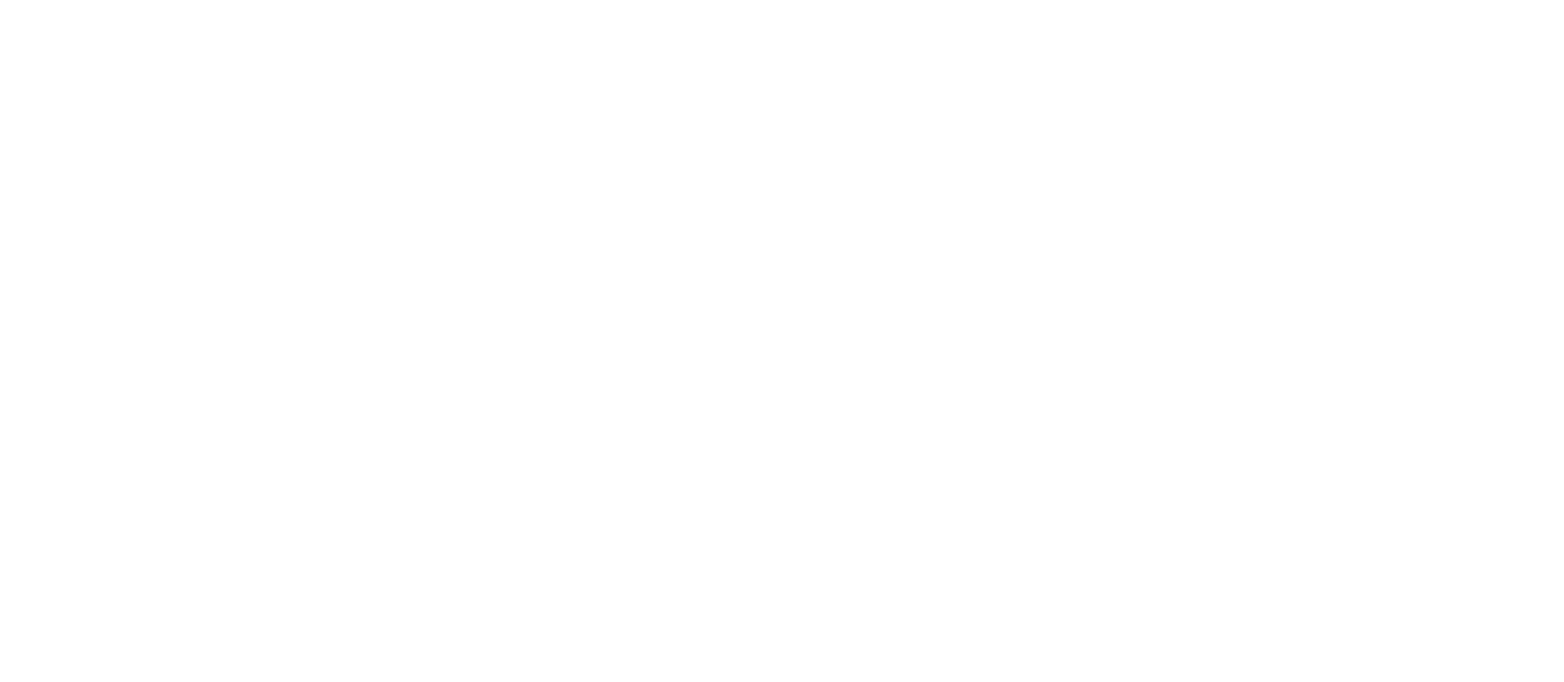
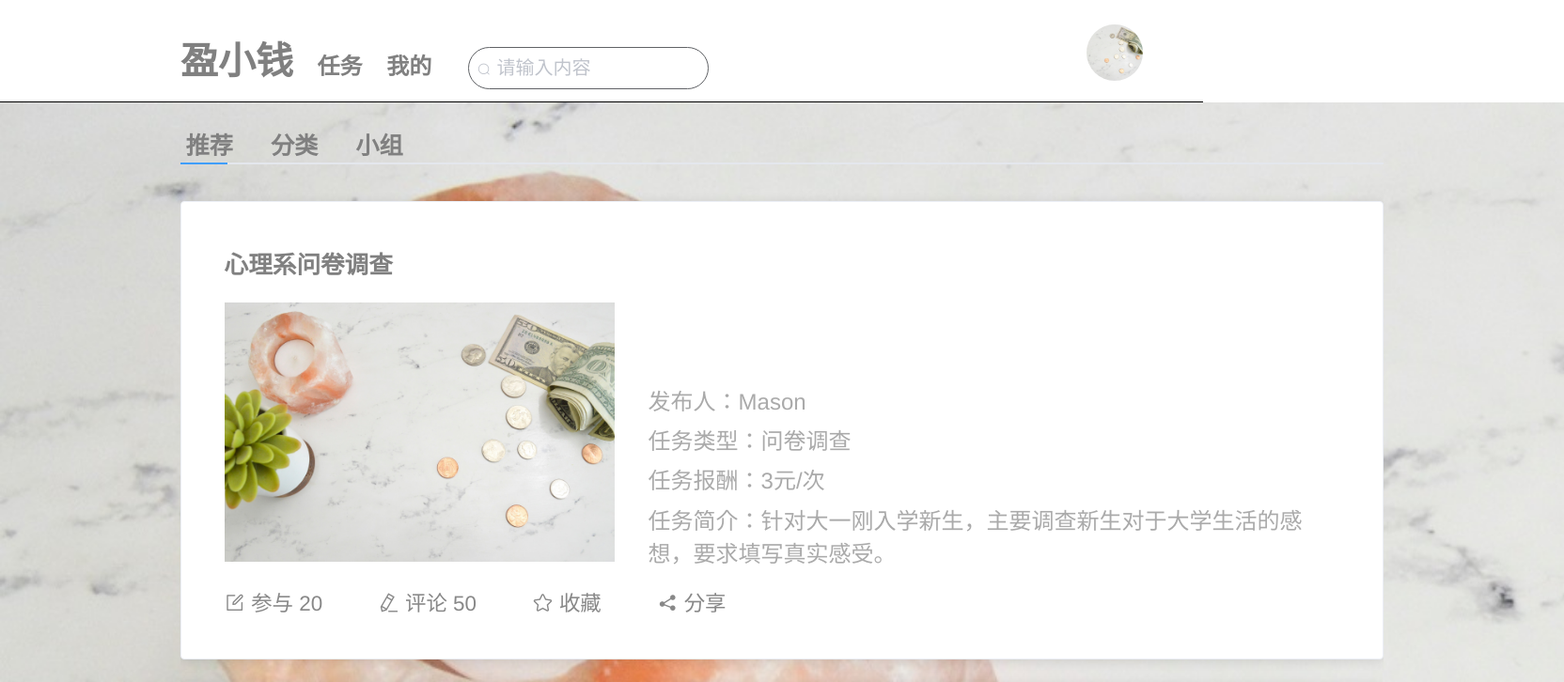
Before and after one commit to haowe-7/Fat-Wallet-FrontEnd, a Vue app: page /mainpage/task in a window 1280 px wide. Shown: the top 726 px of the page at 94% size, 1664 px wide, since content can reach past the window. Built offline with nearby package versions, Linux system fonts and the light colour scheme.

Commit message:
feat: 增加`主页面->任务->推荐`部分样式
Change-Id: I58d099a6038e8c5d34911cb6885ebce5416bf9ec

```diff
--- a/src/components/Login.vue
+++ b/src/components/Login.vue
@@ -1,5 +1,5 @@
 <template>
-  <div id="main">
+  <div id="login-main">
     <img id="logo" src="../assets/盈小钱logo.png"/>
     <div id="input-box">
       <el-form :model="loginForm" ref="loginForm" status-icon :rules="loginRules">
@@ -95,7 +95,7 @@
 
 <style>
 
-#main {
+#login-main {
   background: url("../assets/background.jpg"), no-repeat;
   background-size: cover;
   width: 100%;
--- a/src/components/MainPage.vue
+++ b/src/components/MainPage.vue
@@ -1,21 +1,45 @@
 <template>
-  <div id="mainpage">
-    <MainPageNavigationBar id="mainpage-navigationbar"></MainPageNavigationBar>
-    <MainPageContentModule id="mainpage-content-module"></MainPageContentModule>
+  <div>
+    <div id="header">
+      <span id="title">盈小钱</span>
+      <router-link to="/mainpage/task" class="nav">任务</router-link>
+      <router-link to="/mainpage/myinfo" class="nav">我的</router-link>
+      <div class='search-box'>
+        <el-input
+          placeholder="请输入内容"
+          prefix-icon="el-icon-search"
+          maxlength="10"
+          v-model="search_text">
+        </el-input>
+      </div>
+      <el-popover
+        enterable='false'
+        placement="bottom"
+        visible-arrow='false'
+        trigger="hover">
+        <div class="simpleDetail">
+          <p>主页</p>
+          <p>设置</p>
+          <p>消息</p>
+          <p>退出</p>
+        </div>
+        <div slot="reference" class="avatar">
+          <img src="../assets/background.jpg" />
+        </div>
+			</el-popover>
+    </div>
+    <router-view></router-view>
   </div>
 </template>
 
 <script>
-  import MainPageNavigationBar from '@/components/MainPageNavigationBar';
-  import MainPageContentModule from '@/components/MainPageContentModule';
+
 export default {
   name: 'MainPage',
-    components: {
-      MainPageNavigationBar,
-      MainPageContentModule
-    },
+  components: {},
   data() {
     return {
+      search_text: ''
     };
   },
   methods: {
@@ -23,28 +47,80 @@
   mounted() {
   }
 };
+
 </script>
 
 <style>
-
-#mainpage {
-  background-size: cover;
-  width: 100%;
-  height: 100%;
-  padding: 0%;
-  margin: 0%;
+#header {
+  border-bottom: 1px solid;
+  padding-top: 2%;
+  padding-bottom: 1%;
 }
 
-#mainpage-navigationbar {
-  width: 100%;
-  height: 10%;
+#title {
+  font-size: 250%;
+  font-weight: bold;
+  margin-left: 15%;
 }
 
-#mainpage-content-module {
-  width: 70%;
-  height: 90%;
-  margin-left: 15%;
-  margin-right: 15%;
+.nav {
+  font-size: 150%;
+  font-weight: bold;
+  color: gray;
+  margin-left: 2%;
+  cursor: pointer;
+  text-decoration:none;
+}
+
+.el-input {
+  font-size: 20px;
+}
+
+.el-input input {
+  height: 45px;
+  border-color: gray;
+  background-color:transparent;
+  border: 1px solid;
+  border-radius: 25px;
+}
+
+.search-box {
+  display: inline-block;
+  margin-left: 3%;
+  width: 20%;
+}
+
+.avatar {
+  display: inline-block;
+  float: right;
+  margin: auto;
+  margin-right: 5%;
+  width: 60px;
+  height: 60px;
+  overflow: hidden;
+  border-radius: 50%;
+}
+
+.avatar img {
+  width: auto;
+  height: 100%;
+  margin-left: -50%;
+}
+
+.el-popover {
+  border: 1px solid;
+  padding: 0px;
+}
+
+p {
+  text-align: center;
+  font-size: 125%;
+  font-weight: bold;
+  color: gray;
+  cursor: pointer;
+  border: 1px solid;
+  padding: 5%;
+  margin: 0px;
 }
 
 </style>
--- a/src/components/MainPageContentModule.vue
+++ /dev/null
@@ -1,26 +0,0 @@
-<template>
-<div id="mainpage-content-module">
-</div>
-</template>
-
-<script>
-export default {
-  name: 'MainPageContentModule',
-  data() {
-    return {
-    };
-  },
-  methods: {
-  },
-  mounted() {
-  }
-};
-</script>
-
-<style>
-
-#mainpage-content-module {
-  background-color: yellow;
-}
-
-</style>
--- a/src/components/MainPageNavigationBar.vue
+++ /dev/null
@@ -1,26 +0,0 @@
-<template>
-<div id="mainpage-navigationbar">
-</div>
-</template>
-
-<script>
-export default {
-  name: 'MainPageNavigationBar',
-  data() {
-    return {
-    };
-  },
-  methods: {
-  },
-  mounted() {
-  }
-};
-</script>
-
-<style>
-
-#mainpage-navigationbar {
-  background-color: blue;
-}
-
-</style>
--- /dev/null
+++ b/src/components/MyInfoPage.vue
@@ -0,0 +1,24 @@
+<template>
+  <div id="main">
+    <span>我的页面</span>
+  </div>
+</template>
+
+<script>
+
+export default {
+  name: 'Login',
+  components: {
+  },
+  data() {
+    return {
+    };
+  },
+  methods: {
+  },
+};
+</script>
+
+<style>
+
+</style>
--- /dev/null
+++ b/src/components/RecommendPage.vue
@@ -0,0 +1,28 @@
+<template>
+  <div>
+    <div v-for="o in 4" :key="o" class="text item">
+        <TaskBlock></TaskBlock>
+    </div>
+  </div>
+</template>
+
+<script>
+import TaskBlock from '@/components/TaskBlock';
+
+export default {
+  name: 'RecommendPage',
+  components: {
+    TaskBlock
+  },
+  data() {
+    return {
+    };
+  },
+  methods: {
+  },
+};
+</script>
+
+<style>
+
+</style>
--- /dev/null
+++ b/src/components/TaskBlock.vue
@@ -0,0 +1,77 @@
+<template>
+  <el-card class="box-card">
+    <div id="task-title">心理系问卷调查</div>
+    <div id="content">
+      <img src="../assets/background.jpg"/>
+      <div id="info">
+        <div class='item'> 发布人：Mason </div>
+        <div class='item'> 任务类型：问卷调查 </div>
+        <div class='item'> 任务报酬：3元/次 </div>
+        <div class='item'> 任务简介：针对大一刚入学新生，主要调查新生对于大学生活的感想，要求填写真实感受。 </div>
+      </div>
+    </div>
+    <div id="footer">
+      <span class='footer-item'><i class="el-icon-edit-outline"></i> 参与 20</span>
+      <span class='footer-item'><i class="el-icon-edit"></i> 评论 50</span>
+      <span class='footer-item'><i class="el-icon-star-off"></i> 收藏</span>
+      <span class='footer-item'><i class="el-icon-share"></i> 分享</span>
+    </div>
+  </el-card>
+</template>
+
+<script>
+
+export default {
+  name: 'TaskBlock',
+  components: {
+  },
+  data() {
+    return {
+    };
+  },
+  methods: {
+  },
+};
+</script>
+
+<style>
+.box-card {
+  margin-top: 2%;
+  padding: 2%;
+}
+
+#task-title {
+  font-size: 160%;
+  font-weight: bold;
+  color: gray;
+  margin-bottom: 2%;
+}
+
+img {
+  width: 35%;
+}
+
+#info {
+  display: inline-block;
+  width: 60%;
+  height: 100%;
+  margin-left: 3%;
+  font-size: 150%;
+  color: #AAAAAA;
+}
+
+.item {
+  margin-bottom: 1%;
+}
+
+#footer {
+  margin-top: 1%;
+}
+
+.footer-item {
+  font-size: 140%;
+  color: #888888;
+  margin-right: 5%;
+}
+
+</style>
--- /dev/null
+++ b/src/components/TaskPage.vue
@@ -0,0 +1,54 @@
+<template>
+  <div id="main">
+    <el-tabs v-model="activeName" @tab-click="handleClick">
+      <el-tab-pane name="recommend">
+        <span slot="label" class='sub-title'>推荐</span>
+        <RecommendPage></RecommendPage>
+      </el-tab-pane>
+      <el-tab-pane name="classification">
+        <span slot="label" class='sub-title'>分类</span>
+        分类
+      </el-tab-pane>
+      <el-tab-pane name="group">
+        <span slot="label" class='sub-title'>小组</span>
+        小组
+      </el-tab-pane>
+    </el-tabs>
+  </div>
+</template>
+<script>
+import RecommendPage from '@/components/RecommendPage';
+
+export default {
+  name: 'TaskPage',
+  components: {
+    RecommendPage
+  },
+  data() {
+    return {
+      activeName: 'recommend', // 初始为推荐界面
+    };
+  },
+  methods: {
+    handleClick(tab, event) {
+      console.log(tab, event);
+    }
+  }
+};
+</script>
+<style>
+#main {
+  padding-top: 2%;
+  padding-left: 15%;
+  padding-right: 15%;
+}
+
+.sub-title {
+  font-size: 180%;
+  font-weight: bold;
+  color: gray;
+  margin-left: 10%;
+  padding: 1%;
+  cursor: pointer;
+}
+</style>
--- a/src/router/index.js
+++ b/src/router/index.js
@@ -3,6 +3,8 @@
 import Login from '@/components/Login';
 import Register from '@/components/Register';
 import MainPage from '@/components/MainPage';
+import Task from '@/components/TaskPage';
+import MyInfo from '@/components/MyInfoPage';
 
 Vue.use(Router);
 
@@ -11,7 +13,7 @@
   routes: [
     {
       path: '/',
-      name: 'MainPage',
+      name: 'HomePage',
       component: Login
     }, {
       path: '/login',
@@ -24,7 +26,23 @@
     }, {
       path: '/mainpage',
       name: 'MainPage',
-      component: MainPage
+      component: MainPage,
+      children: [
+        {
+          path: '/',
+          redirect: 'task'
+        },
+        {
+          path: 'task',
+          name: 'Task',
+          component: Task,
+        },
+        {
+          path: 'myinfo',
+          name: 'MyInfo',
+          component: MyInfo,
+        }
+      ]
     }
   ]
 });
```
Lines whose indentation alone changed are shown as unchanged.
